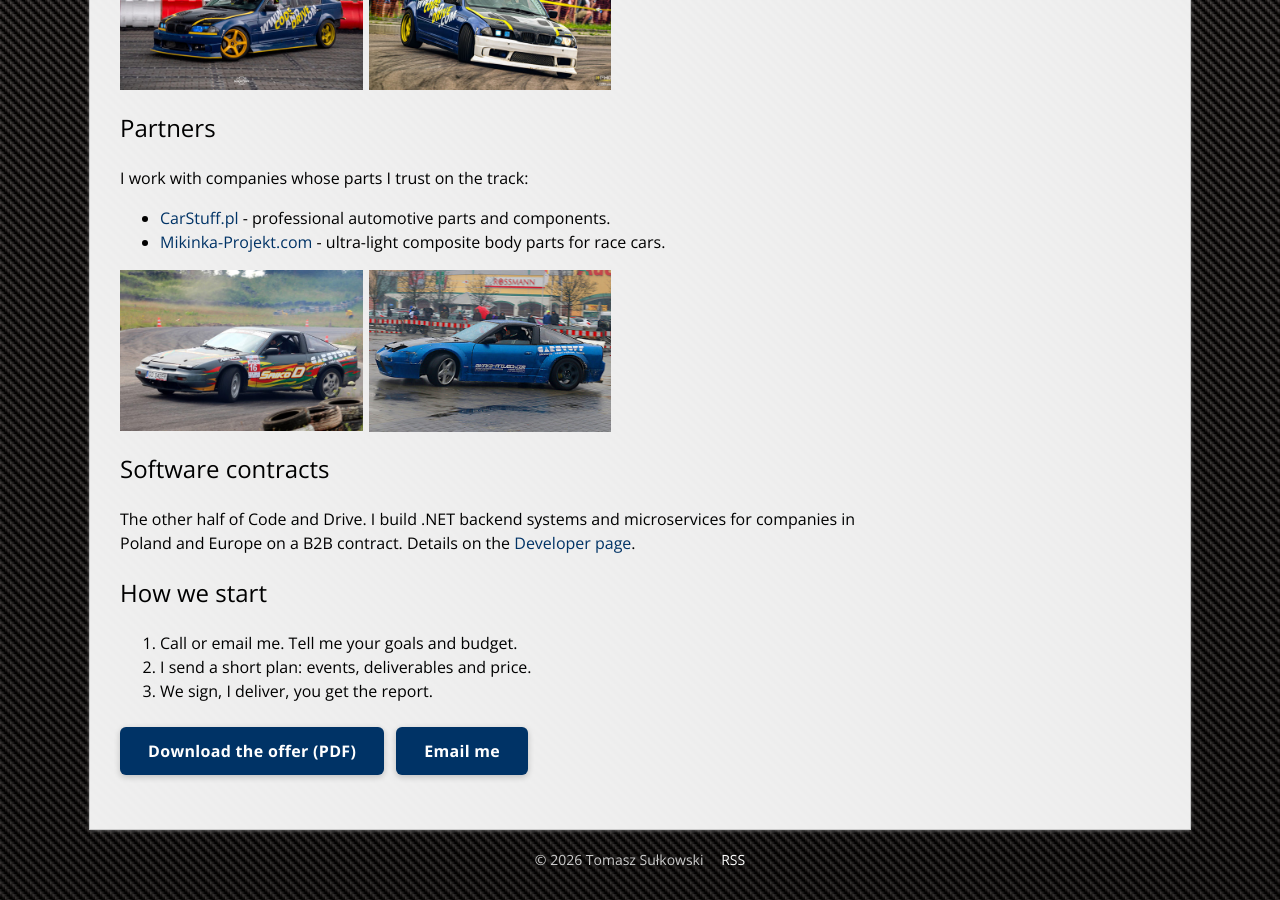
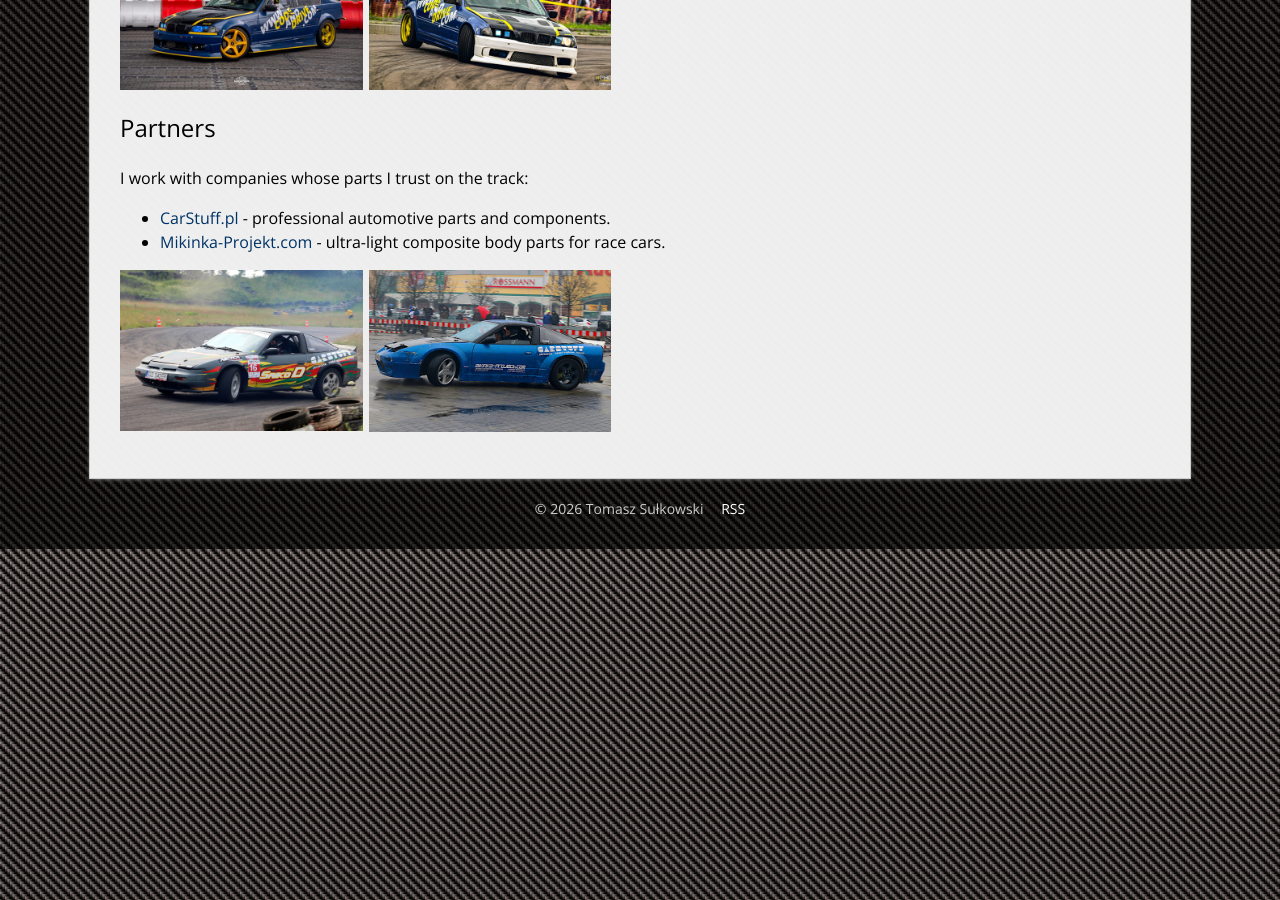
Before and after one commit to Soolek/soolek.github.io, a Jekyll site: the page built from _pages/b2b.en.html, in a window 1280 px wide and 900 px high, scrolled down 2136 px. Built offline with Jekyll 4.4.1, drawn with Linux system fonts in a browser that asks for light colours.

Commit message:
remove programming from b2b

```diff
--- a/_pages/b2b.en.html
+++ b/_pages/b2b.en.html
@@ -80,7 +80,7 @@
     </ul>
     {% include gallery.html dir="/assets/images/b2b/partner/" name="b2b-partner" alt="Partners" %}
 
-    <h2>Software contracts</h2>
+    <!-- <h2>Software contracts</h2>
     <p>The other half of Code and Drive. I build .NET backend systems and microservices for companies in Poland and Europe on a B2B contract. Details on the <a href="/en/developer/">Developer page</a>.</p>
 
     <h2>How we start</h2>
@@ -92,7 +92,7 @@
     <div class="cta">
       <a class="cta__button" href="{{ "/B2B_Tomasz_Sulkowski.pdf" | relative_url }}" target="_blank" rel="noopener">Download the offer (PDF)</a>
       <a class="cta__button" href="mailto:{{ site.email }}?subject=Partnership">Email me</a>
-    </div>
+    </div> -->
 
   </article>
 </div>
--- a/_pages/b2b.pl.html
+++ b/_pages/b2b.pl.html
@@ -80,7 +80,7 @@
     </ul>
     {% include gallery.html dir="/assets/images/b2b/partner/" name="b2b-partner" alt="Partnerzy" %}
 
-    <h2>Kontrakty programistyczne</h2>
+    <!-- <h2>Kontrakty programistyczne</h2>
     <p>Druga połowa Code and Drive. Buduję systemy backendowe i mikroserwisy w .NET dla firm z Polski i Europy w ramach kontraktu B2B. Szczegóły na stronie <a href="/pl/developer/">Programista</a>.</p>
 
     <h2>Jak zaczynamy</h2>
@@ -92,7 +92,7 @@
     <div class="cta">
       <a class="cta__button" href="{{ "/B2B_Tomasz_Sulkowski.pdf" | relative_url }}" target="_blank" rel="noopener">Pobierz ofertę (PDF)</a>
       <a class="cta__button" href="mailto:{{ site.email }}?subject=Wsp%C3%B3%C5%82praca">Napisz do mnie</a>
-    </div>
+    </div> -->
 
   </article>
 </div>
```
